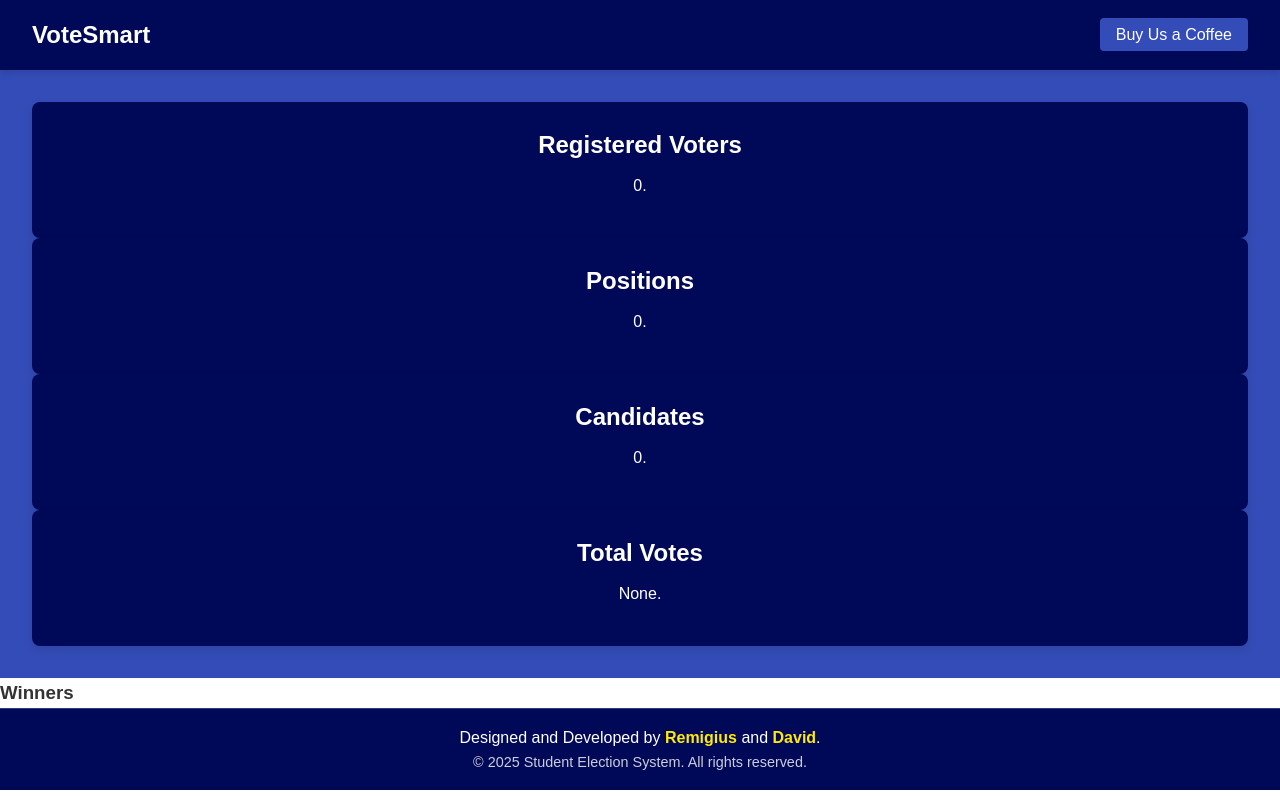
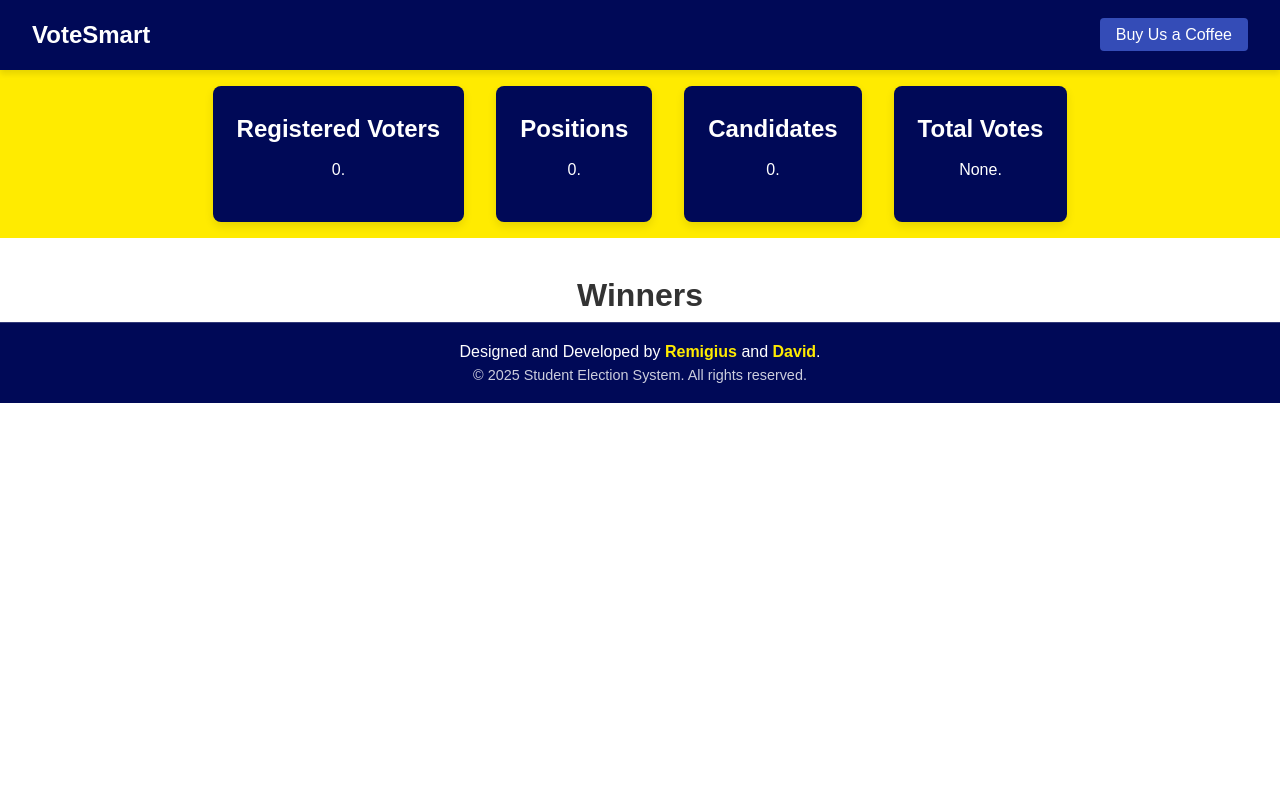
Before and after one commit to giusmahnn/nimeche, a Django app: a page that uses accounts/templates/accounts/dashboard.html in a window 1280 px wide. Run offline with Django 5.2, Linux system fonts and the light colour scheme; the visitor is signed in with stand-in values (Sample User, id 1); data that the repository does not hold is empty.

Commit message:
Added dashboard

```diff
--- a/accounts/templates/accounts/dashboard.html
+++ b/accounts/templates/accounts/dashboard.html
@@ -1,8 +1,6 @@
-{% extends "base.html" %}
-{% load static %}
-{% block content %}
+{% extends "base.html" %} {% load static %} {% block content %}
 
-<section class="positions">
+<section class="positions-dashboard">
   <div class="position-card">
     <h3 class="position-name">Registered Voters</h3>
     <p class="position-description">{{ registered_voters }}.</p>
@@ -21,14 +19,18 @@
   </div>
 </section>
 <section class="winners">
-    <h3>Winners</h3>
-    <ul>
-        {% for winner in winner %}
-            <li>Position: {{ winner.position_name }}li>
-            <li>Candidate: : {{ winner.winner_name }}</li>
-            <li>Votes: {{ winner.votes }}</li>
+  <h2 class="winners-title">Winners</h2>
+
+  <div class="winners-container">
+    {% for winner in winners %}
+
+    <div class="position-card">
+        <h5 class="position-name">Position: {{ winner.position_name }}</h5>
+        <p class="position-description">Candidate: {{ winner.winner_name }}.</p>
+        <p class="position-description">Votes: {{ winner.votes }}.</p>
+    </div>
 
     {% endfor %}
-    </ul>
+  </div>
 </section>
 {% endblock content %}
--- a/accounts/views.py
+++ b/accounts/views.py
@@ -34,14 +34,14 @@ class AdminDashboardView(LoginRequiredMixin, View):
 		positions = Position.objects.count()
 		candidates = Candidate.objects.count()
 		total_votes = Candidate.objects.aggregate(total_votes=Sum('votes'))['total_votes']
-		winner = self.get_winners()
+		winners = self.get_winners()
 
 		context = {
 			"registered_voters": registered_voters,
 			"positions": positions,
 			"candidates": candidates,
 			"total_votes": total_votes,
-			"winner": winner
+			"winners": winners
 		}
 		return render(request, "accounts/dashboard.html", context)
 
--- a/nimeche/settings/local.py
+++ b/nimeche/settings/local.py
@@ -12,4 +12,4 @@ DATABASES = {
     }
 }
 
-ENABLE_MATRIC_NUMBER_VALIDATION = True
+ENABLE_MATRIC_NUMBER_VALIDATION = False
--- a/static/css/styles.css
+++ b/static/css/styles.css
@@ -1,7 +1,7 @@
 :root {
   --primary-color: #000957;
-	--secondary-color: #344CB7;
-	--accent-color: #FFEB00;
+  --secondary-color: #344cb7;
+  --accent-color: #ffeb00;
   --text-color: white;
 }
 
@@ -13,7 +13,7 @@
 
 html {
   font-size: 16px;
-	font-family: 'Arial', sans-serif;
+  font-family: "Arial", sans-serif;
   scroll-behavior: smooth;
 }
 
@@ -191,6 +191,7 @@ a {
   box-shadow: 0 4px 10px rgba(0, 0, 0, 0.1);
   text-align: center;
   color: var(--text-color);
+  margin: 1rem;
   transition: transform 0.3s ease, box-shadow 0.3s ease;
 }
 
@@ -422,3 +423,30 @@ a {
 .form-container button:hover {
   background-color: var(--secondary-color);
 }
+
+.positions-dashboard {
+  display: flex;
+  flex-direction: column;
+  background-color: var(--accent-color);
+}
+
+.winners-container {
+  display: grid;
+}
+
+.winners-title {
+	text-align: center;
+	font-size: 2rem;
+	margin-top: 2rem;
+}
+
+@media (min-width: 768px) {
+  .positions-dashboard {
+    flex-direction: row;
+    justify-content: center;
+  }
+
+  .winners-container {
+    grid-template-columns: repeat(4, 1fr);
+  }
+}
--- a/voting/models.py
+++ b/voting/models.py
@@ -13,7 +13,7 @@ class BaseModel(models.Model):
 
 class Position(BaseModel):
     name = models.CharField(max_length=50)
-    slug = models.SlugField(max_length=50, unique=True, blank=True)
+    slug = models.SlugField(max_length=50, unique=True, blank=True, null=True)
     description = models.TextField(null=True, blank=True)
 
 
```
Lines whose indentation alone changed are shown as unchanged.
